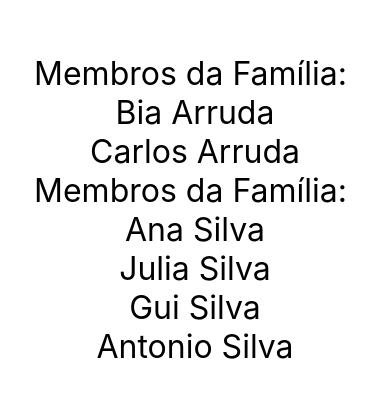
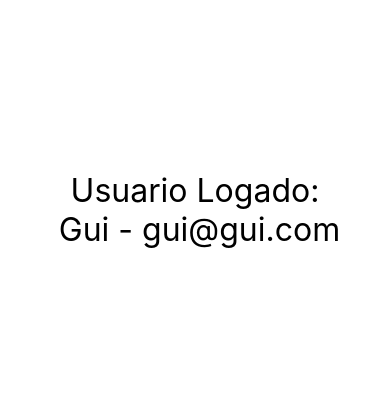
Before and after one commit to rogeriosantosdev/estudo-react-native, a React Native app: screen / in a window 390 px wide. Shown: the part 212-610 px from the top of the page. Built offline with nearby package versions, Linux system fonts and the light colour scheme.

Commit message:
teste de usuario renderização condicional

```diff
--- a/src/App.js
+++ b/src/App.js
@@ -12,12 +12,19 @@
 // import ContadorV2 from './components/contador/ContadorV2'
 // import Diferenciar from './components/Diferenciar'
 // import ParImpar from './components/ParImpar'
-import Pai from './components/relacao/Pai'
-import Filho from './components/relacao/Filho'
+// import Pai from './components/relacao/Pai'
+// import Filho from './components/relacao/Filho'
+import UsuarioLogado from './components/UsuarioLogado'
 
 export default () => (
     <SafeAreaView style={style.App}>
 
+        <UsuarioLogado usuario={{nome: 'Gui', email: 'gui@gui.com'}}/>
+        <UsuarioLogado usuario={{nome: 'Ana'}}/>
+        <UsuarioLogado usuario={{email: 'ka@gui.com'}}/>
+        <UsuarioLogado usuario={{}}/>
+        <UsuarioLogado usuario={null}/>
+        {/*<MinMax min={1} max={209}/>
         <Pai>
             <Filho nome="Bia" sobrenome="Arruda"/>
             <Filho nome="Carlos" sobrenome="Arruda"/>
@@ -29,8 +36,6 @@
             <Filho nome="Gui" sobrenome="Silva"/>
             <Filho nome="Antonio" sobrenome="Silva"/>
         </Pai>
-
-        {/*<MinMax min={1} max={209}/>
         <ParImpar num={2}/>
         <Diferenciar/>
         <ContadorV2/>
--- /dev/null
+++ b/src/components/If.js
@@ -0,0 +1,7 @@
+export default props => {
+    if(props.teste){
+        return props.children
+    } else {
+        return false
+    }
+}
--- /dev/null
+++ b/src/components/UsuarioLogado.js
@@ -0,0 +1,16 @@
+import React from 'react'
+import { Text } from 'react-native'
+import estilo from './estilo'
+import If from './If'
+
+export default props => {
+    const usuario = props.usuario || {}
+    return (
+        <>
+            <If teste={usuario && usuario.nome && usuario.email}>
+                <Text style={estilo.txtGrande}>Usuario Logado:</Text>
+                <Text style={estilo.txtGrande}> {usuario.nome} - {usuario.email}</Text>
+            </If>
+        </>
+    )
+}
```
